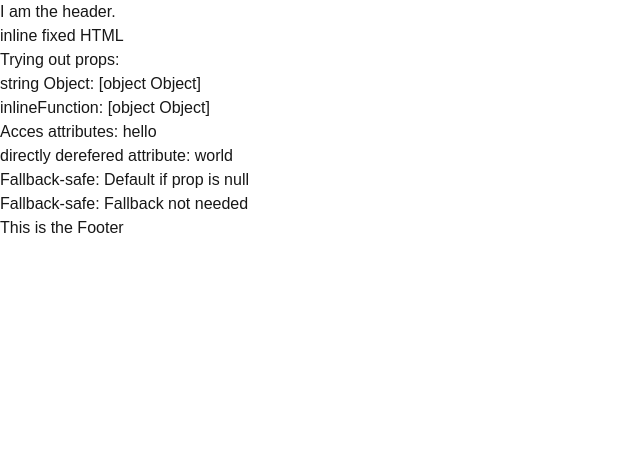
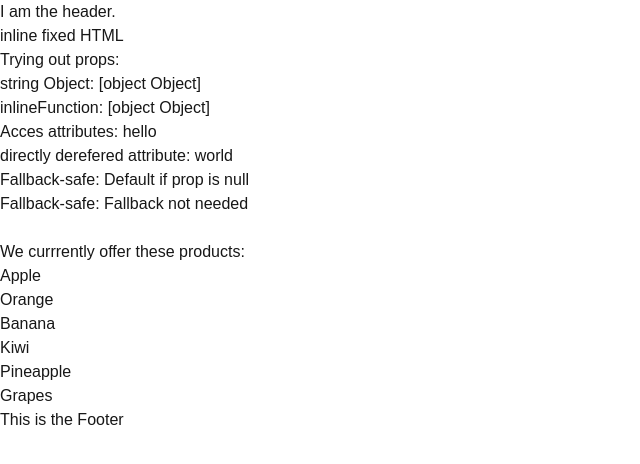
Before and after one commit to incivileluca/react-foundations, a Next.js app in the folder toy-app/: page / in a window 1280 px wide. Shown: the top 464 px of the page, without its empty margins (0-640 px from the left). Built offline with nearby package versions, Linux system fonts and the light colour scheme.

Commit message:
added dynamic content creation in JSX/list rendering

```diff
--- a/toy-app/app/page.tsx
+++ b/toy-app/app/page.tsx
@@ -2,6 +2,8 @@ import Image from "next/image";
 import { ReactElement, JSXElementConstructor, ReactNode, ReactPortal } from "react";
 
 export default function Home() {
+const PRODUCTS: Array<String>= ["Apple", "Orange", "Banana", "Kiwi", "Pineapple", "Grapes"]
+
   return (
  <div>
   <Header/>
@@ -10,11 +12,31 @@ export default function Home() {
   <DivwithContent content="world"/>
   <DivwithContentFallback/>
   <DivwithContentFallback content="Fallback not needed"/>
+  <br/>
+  <ProductList products={PRODUCTS}/>
 
   <Footer/>
   </div>
 
   );
+}
+
+//note: there seems to bee an TS Error regarding the passing of generics as attrbutes
+function ProductList({products}: Array<String>){
+
+return(
+<>
+  <div>We currrently offer these products:</div>
+  <ul>
+    {
+      products.map(
+        (productName) => (<li key={productName}>{productName}</li>)
+      )
+    }
+  </ul>
+</>
+);
+
 }
 
 //Question: should props be declared as type any? Better solutions?
```
